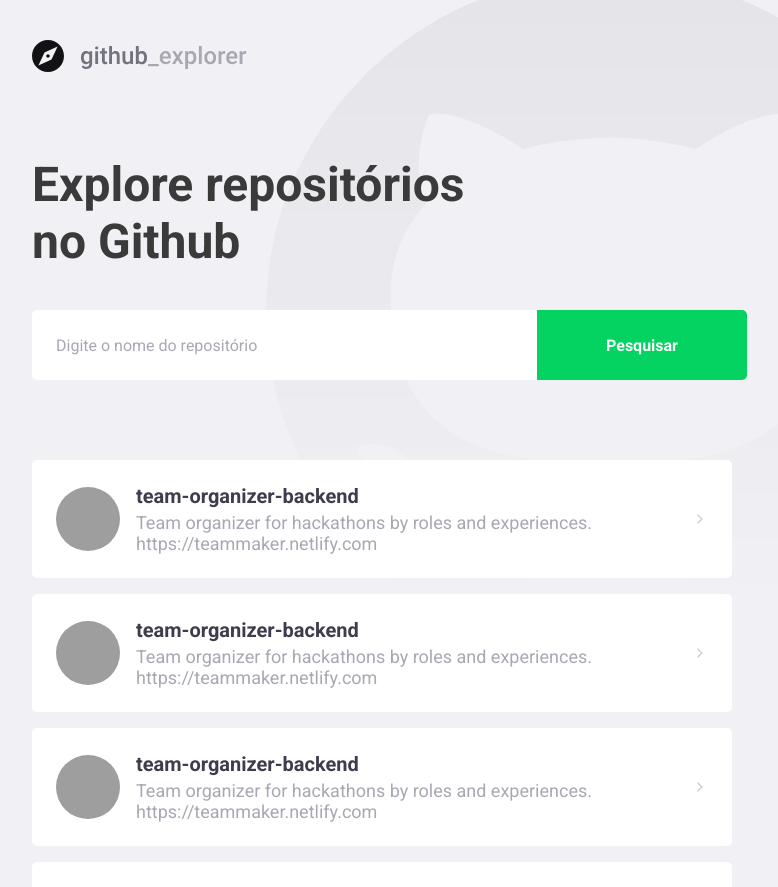
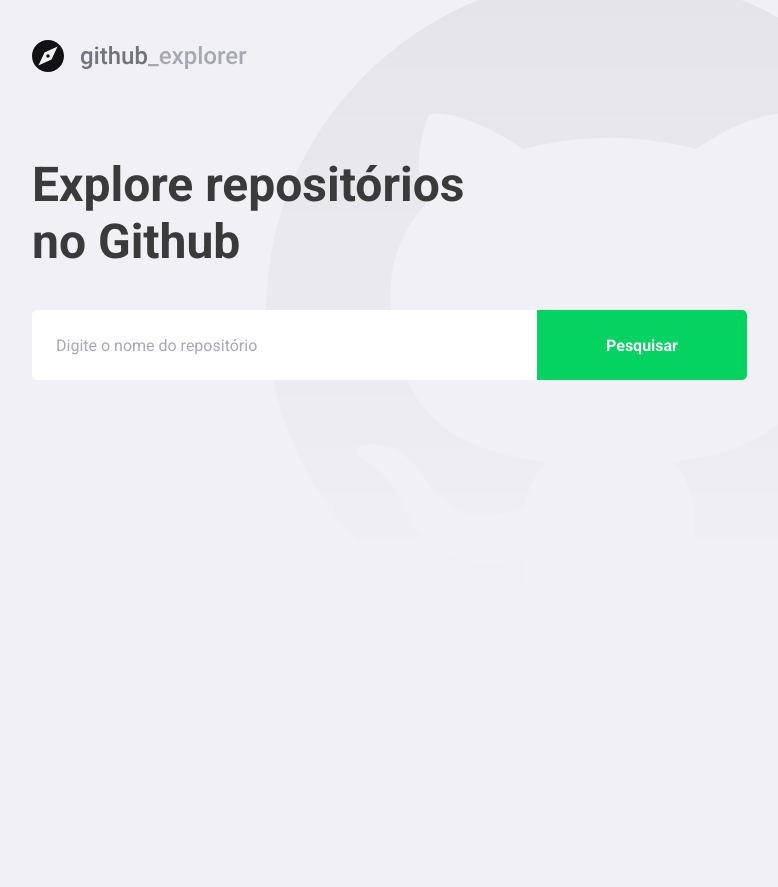
Before and after one commit to jerp86/primeiro-projeto-react, a React (Create React App) app: page / in a window 1280 px wide. Shown: the top 887 px of the page, without its empty margins (148-926 px from the left). After the commit the page ends 800 px from the top, so only its background shows below. Built offline with nearby package versions, Linux system fonts and the light colour scheme; grey boxes are pictures that could not be loaded.

Commit message:
Conectando a API

```diff
--- a/package.json
+++ b/package.json
@@ -10,6 +10,7 @@
     "@types/node": "^12.0.0",
     "@types/react": "^16.9.0",
     "@types/react-dom": "^16.9.0",
+    "axios": "^0.19.2",
     "polished": "^3.5.2",
     "react": "^16.13.1",
     "react-dom": "^16.13.1",
--- a/src/pages/Dashboard/index.tsx
+++ b/src/pages/Dashboard/index.tsx
@@ -1,83 +1,66 @@
-import React from 'react';
+import React, { useState, useEffect, FormEvent } from 'react';
 import { FiChevronRight } from 'react-icons/fi';
+
+import api from '../../services/api';
 
 import logoImg from '../../assets/logo.svg';
 
 import { Title, Form, Repositories } from './styles';
 
+interface Repository {
+  full_name: string;
+  description: string;
+  owner: {
+    login: string;
+    avatar_url: string;
+  };
+}
+
 const Dashboard: React.FC = () => {
+  const [newRepo, setNewRepo] = useState('');
+  const [repositories, setRepositories] = useState<Repository[]>([]);
+
+  async function handleAddRepository(
+    event: FormEvent<HTMLFormElement>,
+  ): Promise<void> {
+    event.preventDefault();
+
+    const response = await api.get<Repository>(`repos/${newRepo}`);
+    const repository = response.data;
+
+    setRepositories([...repositories, repository]);
+    setNewRepo('');
+  }
+
   return (
     <>
       <img src={logoImg} alt="Github" />
       <Title>Explore repositórios no Github</Title>
 
-      <Form>
-        <input placeholder="Digite o nome do repositório" />
+      <Form onSubmit={handleAddRepository}>
+        <input
+          value={newRepo}
+          onChange={(e) => setNewRepo(e.target.value)}
+          placeholder="Digite o nome do repositório"
+        />
         <button type="submit">Pesquisar</button>
       </Form>
 
       <Repositories>
-        <a href="teste">
+        {repositories.map((repository) => (
+          <a key={repository.full_name} href="teste">
             <img
-            src="https://avatars2.githubusercontent.com/u/54115624?s=460&u=6dd0a7b2e45858cdb7b732f16721d4bca13cfe66&v=4"
-            alt="Jerp86"
+              src={repository.owner.avatar_url}
+              alt={repository.owner.login}
             />
             <div>
-            <strong>team-organizer-backend</strong>
-            <p>
-              Team organizer for hackathons by roles and experiences.
-              https://teammaker.netlify.com
-            </p>
+              <strong>{repository.full_name}</strong>
+              <p>{repository.description}</p>
             </div>
 
             <FiChevronRight size={20} />
           </a>
-
-        <a href="teste">
-          <img
-            src="https://avatars2.githubusercontent.com/u/54115624?s=460&u=6dd0a7b2e45858cdb7b732f16721d4bca13cfe66&v=4"
-            alt="Jerp86"
-          />
-          <div>
-            <strong>team-organizer-backend</strong>
-            <p>
-              Team organizer for hackathons by roles and experiences.
-              https://teammaker.netlify.com
-            </p>
-          </div>
-
-          <FiChevronRight size={20} />
-        </a>
-        <a href="teste">
-          <img
-            src="https://avatars2.githubusercontent.com/u/54115624?s=460&u=6dd0a7b2e45858cdb7b732f16721d4bca13cfe66&v=4"
-            alt="Jerp86"
-          />
-          <div>
-            <strong>team-organizer-backend</strong>
-            <p>
-              Team organizer for hackathons by roles and experiences.
-              https://teammaker.netlify.com
-            </p>
-          </div>
-
-          <FiChevronRight size={20} />
-        </a>
-        <a href="teste">
-          <img
-            src="https://avatars2.githubusercontent.com/u/54115624?s=460&u=6dd0a7b2e45858cdb7b732f16721d4bca13cfe66&v=4"
-            alt="Jerp86"
-          />
-          <div>
-            <strong>team-organizer-backend</strong>
-            <p>
-              Team organizer for hackathons by roles and experiences.
-              https://teammaker.netlify.com
-            </p>
-          </div>
-
-          <FiChevronRight size={20} />
-        </a>
+        ))}
       </Repositories>
     </>
   );
--- a/src/pages/Dashboard/styles.ts
+++ b/src/pages/Dashboard/styles.ts
@@ -76,7 +76,8 @@
     }
 
     div {
-      margin-left: 16px;
+      margin: 0 16px;
+      flex: 1;
 
       strong {
         font-size: 20px;
--- /dev/null
+++ b/src/services/api.ts
@@ -0,0 +1,7 @@
+import axios from 'axios';
+
+const api = axios.create({
+  baseURL: 'https://api.github.com',
+});
+
+export default api;
```
Also changed, not shown: .eslintrc.json, 1 other file (tests, documents, lock files or other folders). Lines whose indentation alone changed are shown as unchanged.
